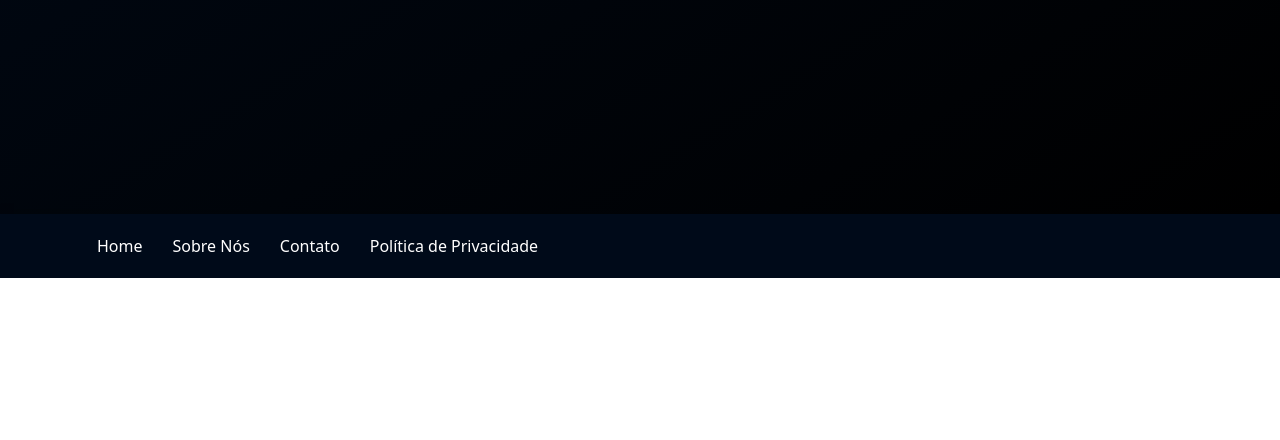
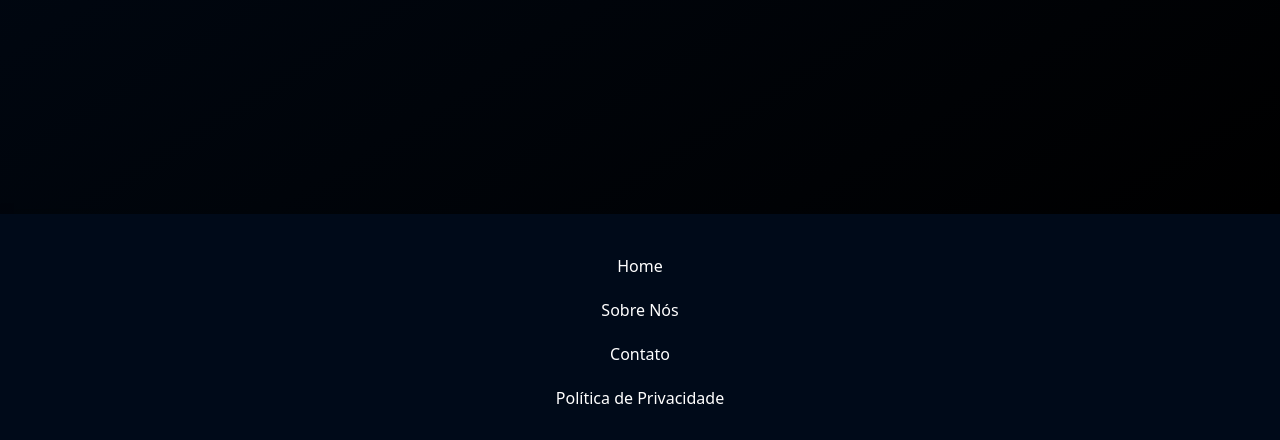
Before and after one commit to mrStudDev/xlexedu01, a Django app: page / in a window 1280 px wide. Shown: the part 2922-3362 px from the top of the page. Before the commit the page ends 3200 px from the top, so only its background shows below. Run offline with Django 4.2, Linux system fonts and the light colour scheme; data comes from the database, SQL or seed files in the repository; data that the repository does not hold is empty.

Commit message:
nav footer

```diff
--- a/static/css/styles_home.css
+++ b/static/css/styles_home.css
@@ -246,21 +246,6 @@ hr {
     letter-spacing: 0.2em;
     margin-top: 20px; /* Adiciona espaço acima do texto destacado */
 }
-@media (max-width: 768px) {
-    .container {
-        flex-direction: column;
-        text-align: center;
-    }
-
-    .footer-nav ul {
-        flex-direction: column;
-        margin-top: 10px;
-    }
-
-    .footer-nav ul li {
-        margin: 10px 0;
-    }
-}
 /* End Footer items*/
 
 
@@ -315,6 +300,19 @@ hr {
     }
     .description-footer {
         font-size: 15px;
+    }
+    .container {
+        flex-direction: column;
+        text-align: center;
+    }
+
+    .footer-nav ul {
+        flex-direction: column;
+        margin-top: 10px;
+    }
+
+    .footer-nav ul li {
+        margin: 10px 0;
     }
 }
 
--- a/templates/index.html
+++ b/templates/index.html
@@ -51,7 +51,7 @@
                 <a href="{% url 'app_articles:articles-list' %}" class="card-link">
                     <div class="card" id="card">
                         <div class="card-body">
-                            <p class="card-title">&#x1F4DA; Artigos</p>
+                            <p class="card-title" style="text-align: left;">&#x1F4DA; Artigos</p>
                             <p class="card-text">Explorando temas jurídicos atuais e relevantes. Show</p>
                         </div>
                     </div>
```
Also changed, not shown: static/css/styles.css (+12 -0 lines).
